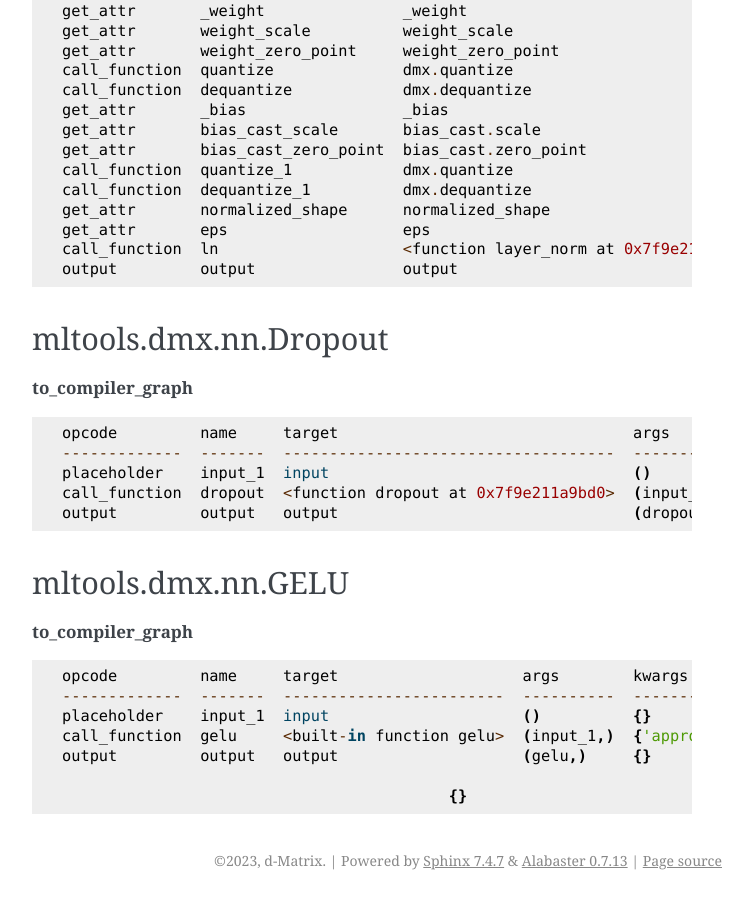
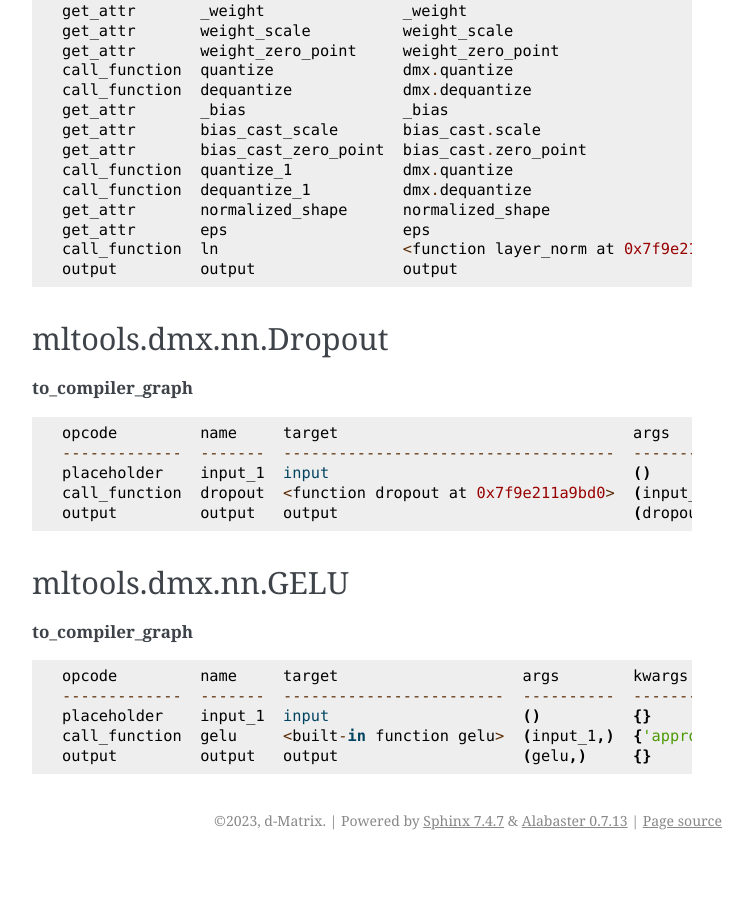
Before and after one commit to d-matrix-ai/dmx-compressor, a Sphinx documentation site: the page built from docs/mltools.dmx.rst, in a window 1280 px wide and 900 px high, scrolled down 2464 px. Shown: the whole window, without its empty margins (388-1141 px from the left). Built offline with Sphinx 7.4.7, drawn with Linux system fonts in a browser that asks for light colours; pages that are not in the unit, such as notebooks, are missing from menus; after the commit the page ends 3324 px from its top, so only the background shows below that.

Commit message:
minor fix

```diff
--- a/docs/mltools.dmx.rst
+++ b/docs/mltools.dmx.rst
@@ -32,7 +32,7 @@
    get_attr       output_cast_zero_point  output_cast.zero_point      ()                                                            {}
    call_function  quantize_3              dmx.quantize                (_output, output_cast_scale, output_cast_zero_point, 'SAME')  {}
    call_function  dequantize_3            dmx.dequantize              (quantize_3, output_cast_scale, output_cast_zero_point)       {}
-   output         output                  output                      (dequantize_3,)
+   output         output                  output                      (dequantize_3,)                                               {}
 
 
 mltools.dmx.nn.ResAdd
@@ -158,5 +158,3 @@
    placeholder    input_1  input                     ()          {}
    call_function  gelu     <built-in function gelu>  (input_1,)  {'approximate': 'none'}
    output         output   output                    (gelu,)     {}
-
-                                             {}
```
